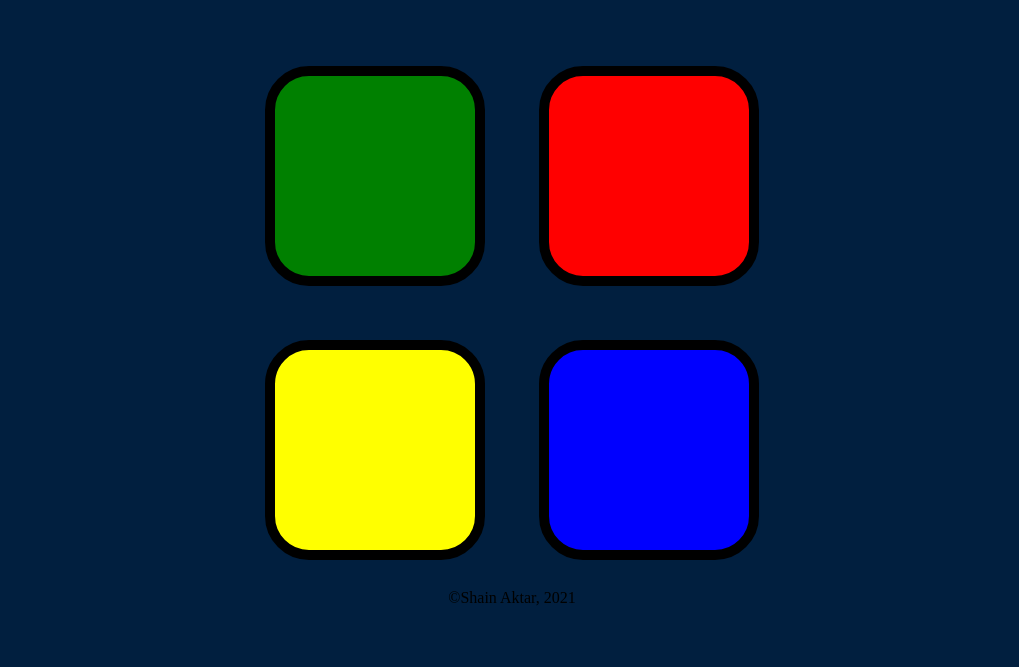
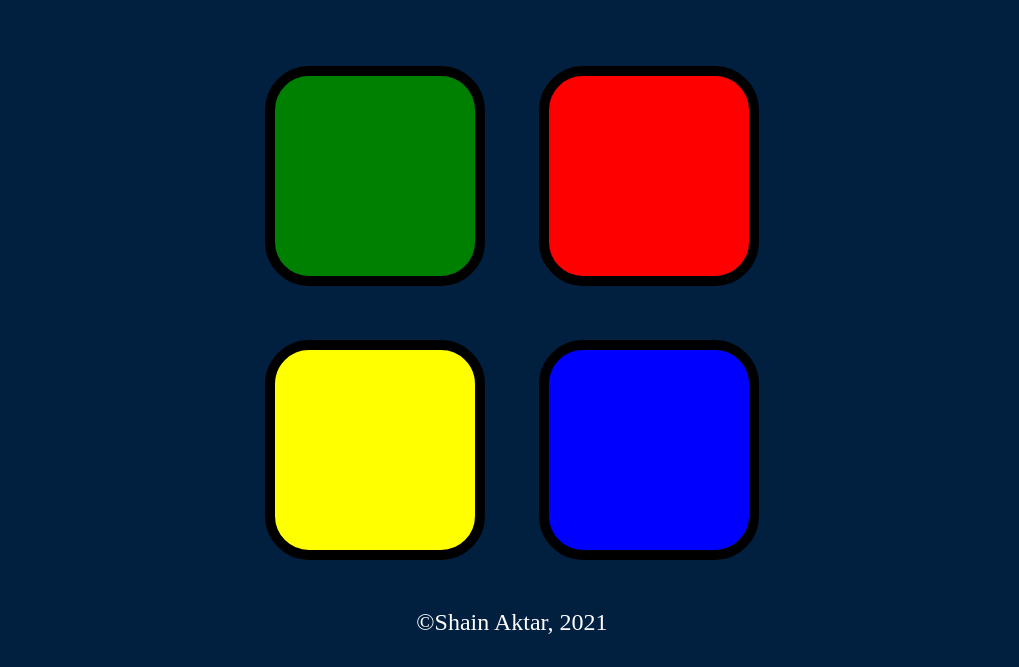
Before and after one commit to Shain-lab/Simon-Game, a plain HTML site: page index.html in a window 1280 px wide. Shown: the part 133-800 px from the top of the page, without its empty margins (128-1147 px from the left). Drawn offline with nearby package versions, Linux system fonts and the light colour scheme.

Commit message:
Update styles.css

```diff
--- a/styles.css
+++ b/styles.css
@@ -42,7 +42,11 @@ body {
 .blue {
   background-color: blue;
 }
-
+footer{
+  font-size: 1.5rem;
+  padding: 20px 20px;
+  color: #fff;
+}
 .yellow {
   background-color: yellow;
 }
```
